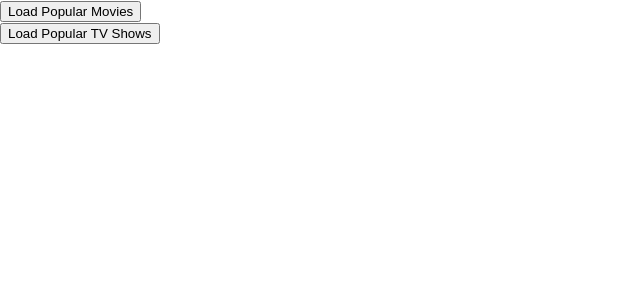
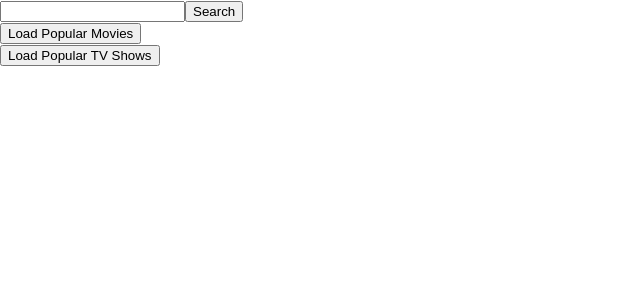
Before and after one commit to ShawnRyan-AL/movie-list, a React (Create React App) app: page / in a window 1280 px wide. Shown: the top 300 px of the page, without its empty margins (0-640 px from the left). Built offline with nearby package versions, Linux system fonts and the light colour scheme.

Commit message:
Added functionality to search movies

```diff
--- a/src/App.js
+++ b/src/App.js
@@ -1,12 +1,13 @@
 import React, { useState } from 'react';
 import MediaList from './MediaList';
+import SearchInput from './SearchInput';
 import { TMDB_API_CONSTANTS, MEDIA_TYPES } from './tmdb-api-constants';
 
 
 function App() {
   const [media, setMedia] = useState([]);
 
-  function loadMediaListHandler(mediaListType) {
+  async function loadMediaListHandler(mediaListType) {
     const isMovieListMediaType = mediaListType === MEDIA_TYPES.POPULAR_MOVIES_LIST;
 
     const fetchURL =
@@ -14,9 +15,11 @@ function App() {
         TMDB_API_CONSTANTS.POPULAR_MOVIES_LIST :
         TMDB_API_CONSTANTS.POPULAR_TV_SHOWS_LIST;
 
-    fetch(fetchURL)
-      .then(res => res.json())
-      .then((data) => {
+    try {
+      const res = await fetch(fetchURL);
+      const data = await res.json();
+      // .then(res => res.json())
+      // .then((data) => {
         const shortenedResults = data.results.slice(0, 10);
         const reformattedMedia = shortenedResults.map(mediaData => {
           return {
@@ -29,17 +32,32 @@ function App() {
         })
         setMedia(reformattedMedia);
         console.log(shortenedResults);
-      })
+      // })
+    } catch (error) {
+
+    }
   }
 
+  function onSearchClick (searchedMedia) {
+    setMedia(searchedMedia);
+  }
 
   return (
     <React.Fragment>
+      <SearchInput onSearchClick={onSearchClick}/>
       <section>
-        <button onClick={() => loadMediaListHandler(MEDIA_TYPES.POPULAR_MOVIES_LIST)}>Load Popular Movies</button>
+        <button
+          onClick={() => loadMediaListHandler(MEDIA_TYPES.POPULAR_MOVIES_LIST)}
+        >
+          Load Popular Movies
+        </button>
       </section>
       <section>
-        <button onClick={() => loadMediaListHandler(MEDIA_TYPES.POPULAR_TV_SHOWS_LIST)}>Load Popular TV Shows</button>
+        <button
+          onClick={() => loadMediaListHandler(MEDIA_TYPES.POPULAR_TV_SHOWS_LIST)}
+        >
+          Load Popular TV Shows
+        </button>
       </section>
       <section>
         <MediaList mediaList={media} />
--- a/src/Media.js
+++ b/src/Media.js
@@ -1,13 +1,27 @@
-import React from 'react';
+import React, { useState } from 'react';
 import "./Movie.scss";
 
 const Media = (props) => {
+  const [isViewingDescription, setIsViewingDescription] = useState(false);
+
+  function openDescriptionHandler() {
+    setIsViewingDescription(true);
+  }
+
+  function closeDescriptionHandler() {
+    setIsViewingDescription(false);
+  }
+
   return (
     <li>
       <h2>{props.title}</h2>
       <h3>{props.releaseDate}</h3>
-            <img className='movie__img' src={props.poster}/>
-            <p>{props.description}</p>
+      <img className='movie__img' src={props.poster} />
+      {
+        isViewingDescription ?
+          <button onClick={closeDescriptionHandler}>{props.description}</button> :
+          <button onClick={openDescriptionHandler}>Expand Description</button>
+      }
     </li>
   );
 };
--- /dev/null
+++ b/src/SearchInput.js
@@ -0,0 +1,37 @@
+import React, { useState } from 'react';
+import { TMDB_API_CONSTANTS } from './tmdb-api-constants';
+
+function SearchInput({ onSearchClick }) {
+  const [inputText, setInputText] = useState('');
+
+  function inputTextHandler(event) {
+    setInputText(event.target.value);
+  }
+
+  async function onSearch() {
+    try {
+      const res = await fetch(`${TMDB_API_CONSTANTS.SEARCH_MOVIES}&query=${inputText}`);
+      const data = await res.json();
+      const searchedMedia = data.results.map(mediaData => {
+        return {
+          id: mediaData.id,
+          title: mediaData.original_title,
+          poster: `https://image.tmdb.org/t/p/original${mediaData.poster_path}`,
+          description: mediaData.overview,
+          releaseDate: mediaData.release_date,
+        }
+      })
+      onSearchClick(searchedMedia);
+      console.log(data.results);
+    } catch (error) { }
+  }
+
+  return (
+    <div>
+      <input onChange={inputTextHandler} />
+      <button onClick={onSearch}>Search</button>
+    </div >
+  )
+}
+
+export default SearchInput;
--- a/src/tmdb-api-constants.js
+++ b/src/tmdb-api-constants.js
@@ -3,6 +3,8 @@ const TMDB_API_KEY = 'api_key=2aa3c6dc8b4575cb4b74b946ab3f376f';
 export const TMDB_API_CONSTANTS = {
   POPULAR_MOVIES_LIST: `https://api.themoviedb.org/3/movie/popular?${TMDB_API_KEY}`,
   POPULAR_TV_SHOWS_LIST: `https://api.themoviedb.org/3/tv/popular?${TMDB_API_KEY}`,
+  SEARCH_MOVIES: `https://api.themoviedb.org/3/search/movie?${TMDB_API_KEY}`,
+  SEARCH_TV_SHOWS: `https://api.themoviedb.org/3/search/tv?${TMDB_API_KEY}`,
 }
 
 export const MEDIA_TYPES = {
```
Lines whose indentation alone changed are shown as unchanged.
